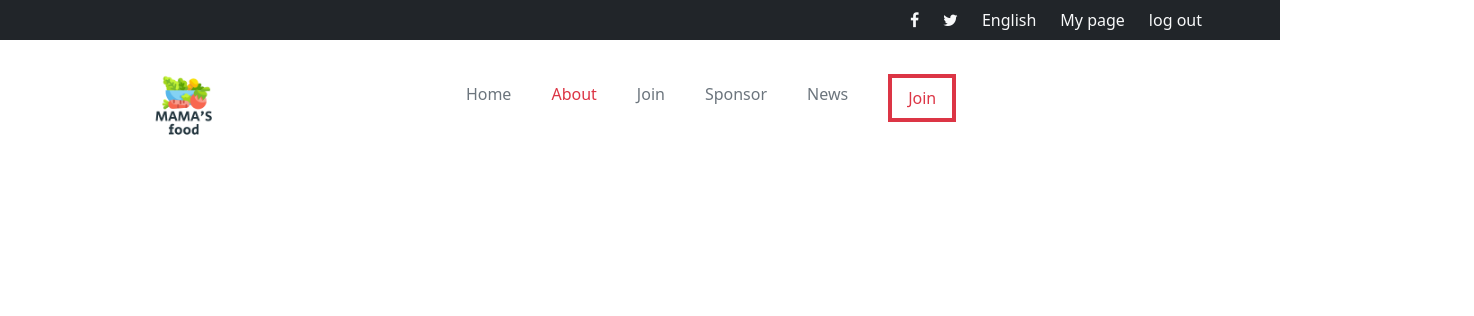
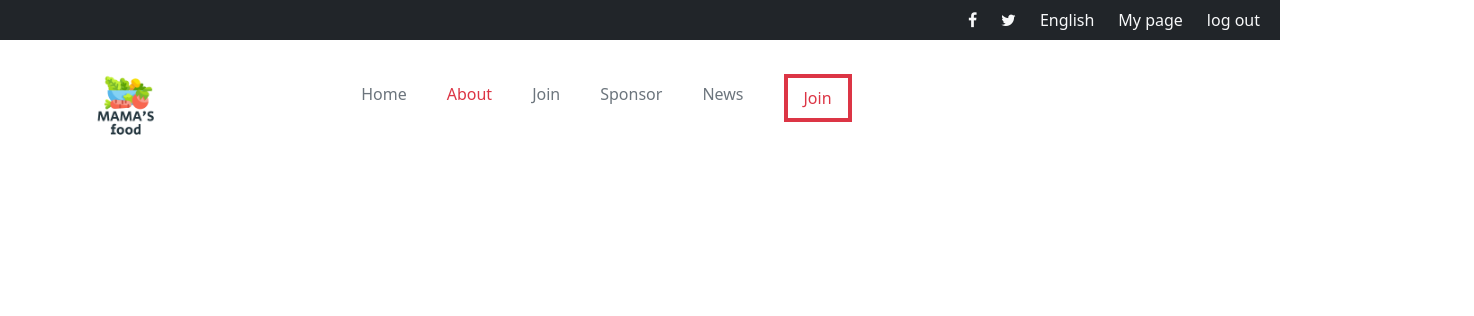
Before and after one commit to tajulafreen/MAMA-Food, a website: page about.html in a window 1280 px wide. Shown: the top 316 px of the page, 1474 px wide, since content can reach past the window. Drawn offline with nearby package versions, Linux system fonts and the light colour scheme.

Commit message:
added required changes

```diff
--- a/about.html
+++ b/about.html
@@ -8,8 +8,12 @@
     <link href="https://cdn.jsdelivr.net/npm/bootstrap@5.0.2/dist/css/bootstrap.min.css" rel="stylesheet" integrity="sha384-EVSTQN3/azprG1Anm3QDgpJLIm9Nao0Yz1ztcQTwFspd3yD65VohhpuuCOmLASjC" crossorigin="anonymous">
     <link rel="stylesheet" href="style.css" />
     <link rel="stylesheet" href="https://cdnjs.cloudflare.com/ajax/libs/font-awesome/4.7.0/css/font-awesome.min.css">
+
+</head>
+<body>
+    <header>
     <nav class="container-fluid bg-dark desktop">
-        <ul class="nav gap-4 container justify-content-end p-2">
+        <ul class="nav gap-4 container-fluid justify-content-end p-2">
             <li class="nav-item"><i class="fa fa-facebook text-light"></i></li>
             <li class="nav-item"><i class="fa fa-twitter text-light "></i></li>
             <li class="nav-item text-light">English</li>
@@ -17,9 +21,7 @@
             <li class="nav-item text-light">log out</li>
         </ul>
     </nav>
-</head>
-<body>
-    <header class="navbar container-fluid  justify-content-between nav-section">
+    <div class="navbar container  justify-content-between nav-section">
 
         <a href="#" class="navbar-brand ">
             <img src="./logo.png" alt="logo" class="logo">
@@ -67,6 +69,7 @@
             </li>
 
         </ul>
+    </div>
     </header>
     <div class="hide">
         <div class="background-m container-fluid m-0 justify-content-center" id="home">
@@ -102,8 +105,9 @@
                 Online cooking
 
                 School
+                <hr class="lines"/>
              </h2>
-             <hr class="lines"/>
+
 
              <p class="text-center text-secondary about-logo-text">The logo of Mama's kitchen was created by the owner of the website from logo.com free logo making website.</p>
             </div>
--- a/style.css
+++ b/style.css
@@ -1,9 +1,13 @@
+body {
+  width: 100%;
+  height: 100%;
+}
 
 .logo {
   width: 90px;
 }
 
-@media (max-width: 768px) {
+@media (max-width: 767.9px) {
   .logo.active {
     visibility: hidden;
   }
@@ -339,14 +343,14 @@
   flex-direction: column;
 }
 
-@media (min-width: 767.9px) {
-  .nav-section {
-    margin-left: 10%;
-  }
-
+@media (min-width: 768px) {
   .hamburger {
     visibility: hidden;
     height: 0;
+  }
+
+  .desktop {
+    visibility: visible;
   }
 
   .mobile {
```
Also changed, not shown: index.html (+19 -7 lines).
